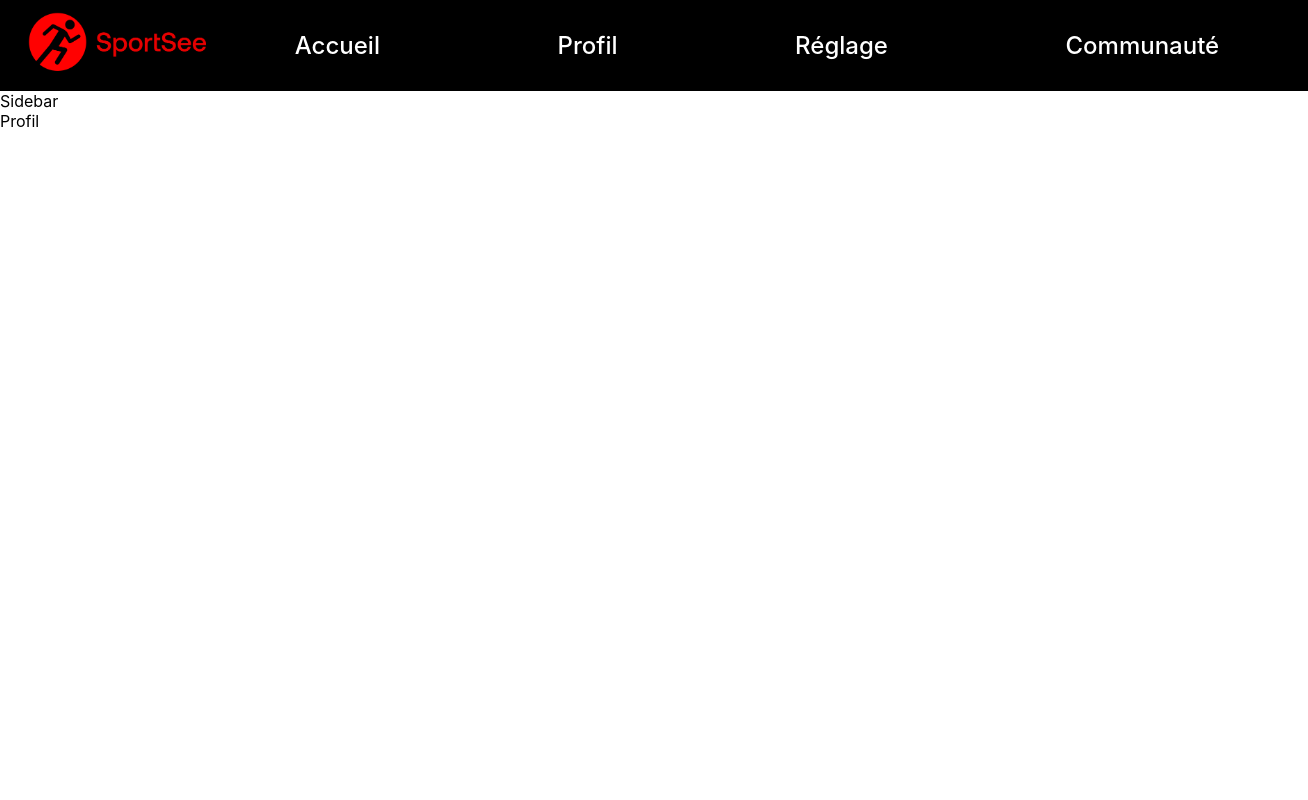
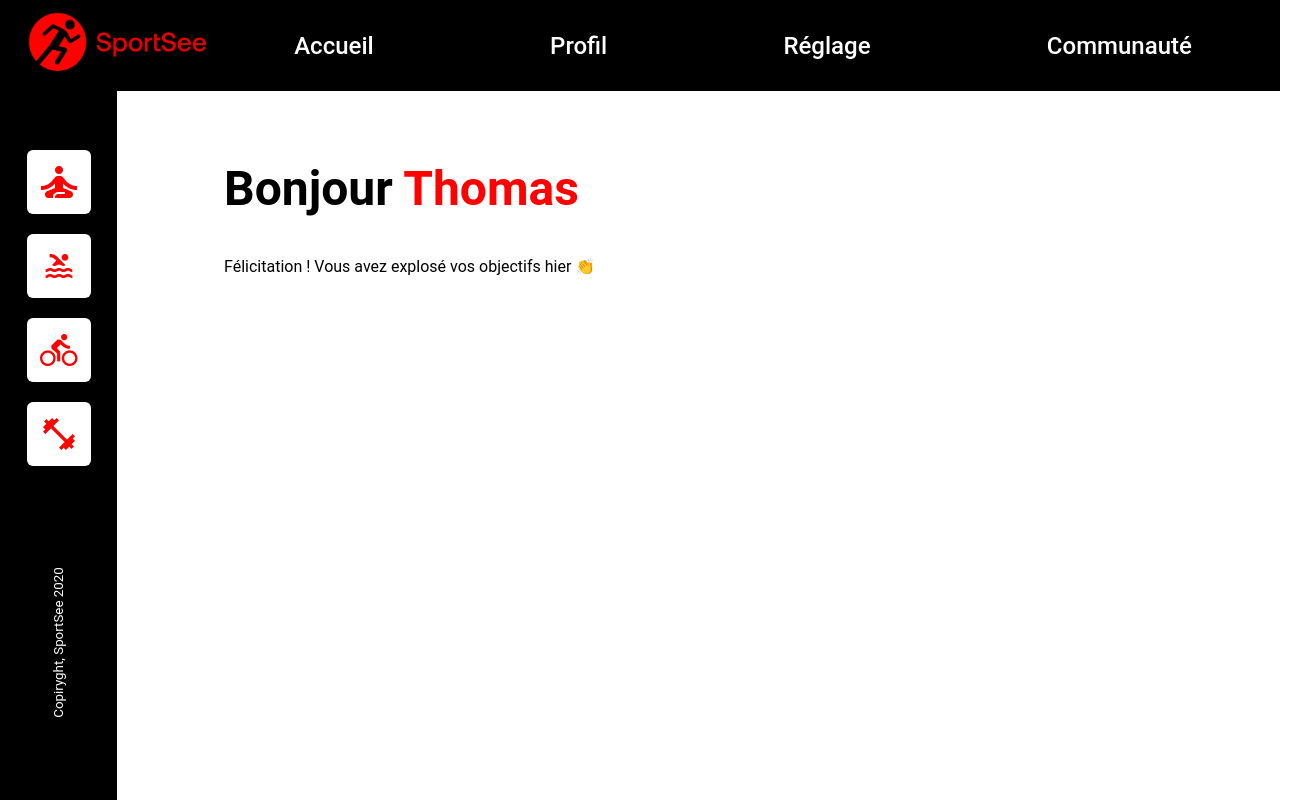
Before and after one commit to PrAndrian/SportSee, a React (Create React App) app: page / in a window 1280 px wide. Shown: the whole page, 1308 px wide, since content can reach past the window. Built offline with nearby package versions, Linux system fonts and the light colour scheme; the HTML template or start-up script is replaced by a standard one.

Commit message:
sidebar added

```diff
--- a/package.json
+++ b/package.json
@@ -6,6 +6,7 @@
     "@testing-library/jest-dom": "^5.16.5",
     "@testing-library/react": "^13.4.0",
     "@testing-library/user-event": "^13.5.0",
+    "axios": "^1.4.0",
     "react": "^18.2.0",
     "react-dom": "^18.2.0",
     "react-router": "^6.14.1",
--- a/src/components/Navbar.jsx
+++ b/src/components/Navbar.jsx
@@ -5,7 +5,7 @@ import { Link, NavLink } from 'react-router-dom'
 
 const Navbar = () => {
   return (
-    <nav id={styles.navbar}>
+    <nav id={styles.navbar} aria-labelledby="navbar">
       <Link to="/">
         <img className={styles.logo} src={logo} alt="SportSee_logo"/>
       </Link>
--- /dev/null
+++ b/src/components/Profil/IconSidebar.jsx
@@ -0,0 +1,12 @@
+import React from 'react'
+import styles from '../../styles/IconSidebar.module.css'
+
+const IconSidebar = ({image}) => {
+  return (
+    <div className={styles.icon}>
+       <img src={image} alt="icon" />
+    </div>
+  )
+}
+
+export default IconSidebar
--- a/src/components/Profil/Sidebar.jsx
+++ b/src/components/Profil/Sidebar.jsx
@@ -1,8 +1,22 @@
 import React from 'react'
+import styles from '../../styles/Sidebar.module.css'
+import IconSidebar from './IconSidebar'
+import meditation from '../../assets/meditation.png'
+import musculation from '../../assets/musculation.png'
+import natation from '../../assets/natation.png'
+import velo from '../../assets/velo.png'
 
 const Sidebar = () => {
   return (
-    <div>Sidebar</div>
+    <nav className={styles.sidebar} aria-labelledby="sidebar">
+      <div className={styles.icons}>
+        <IconSidebar image={meditation}/>
+        <IconSidebar image={natation}/>
+        <IconSidebar image={velo}/>
+        <IconSidebar image={musculation}/>
+      </div>
+      <small>Copiryght, SportSee 2020</small>
+    </nav>
   )
 }
 
--- a/src/index.css
+++ b/src/index.css
@@ -1,13 +1,11 @@
 body {
   margin: 0;
-  font-family: -apple-system, BlinkMacSystemFont, 'Segoe UI', 'Roboto', 'Oxygen',
-    'Ubuntu', 'Cantarell', 'Fira Sans', 'Droid Sans', 'Helvetica Neue',
-    sans-serif;
+  padding: 0;
+  font-family: 'Roboto', sans-serif;
   -webkit-font-smoothing: antialiased;
   -moz-osx-font-smoothing: grayscale;
 }
 
-code {
-  font-family: source-code-pro, Menlo, Monaco, Consolas, 'Courier New',
-    monospace;
+* {
+  box-sizing: border-box;
 }
--- a/src/pages/Profil.jsx
+++ b/src/pages/Profil.jsx
@@ -1,11 +1,18 @@
 import React from 'react'
 import Sidebar from '../components/Profil/Sidebar'
+import styles from '../styles/Profil.module.css'
 
 const Profil = () => {
   return (
-    <main>
+    <main id={styles.profil}>
         <Sidebar/>
-        <section>Profil</section>
+        <section className={styles.profil_content}>
+          <h1>Bonjour <span className={styles.name}>Thomas</span></h1>
+          <span>Félicitation ! Vous avez explosé vos objectifs hier 👏</span>
+          <div>
+
+          </div>
+        </section>
     </main>
   )
 }
--- /dev/null
+++ b/src/styles/IconSidebar.module.css
@@ -0,0 +1,12 @@
+.icon{
+    background-color: white;
+    height: 64px;
+    width: 64px;
+    border-radius: 6px;
+    display: flex;
+    justify-content: center;
+}
+
+.icon img{
+    object-fit: contain;
+}
--- /dev/null
+++ b/src/styles/Profil.module.css
@@ -0,0 +1,17 @@
+#profil{
+    display: flex;
+}
+
+.profil_content{
+    width: 100%;
+    padding: 29px 107px 0 107px;
+    margin-left: 117px;
+}
+
+h1{
+    font-size: 48px;
+}
+
+.name{
+    color: #FF0101;
+}
--- /dev/null
+++ b/src/styles/Sidebar.module.css
@@ -0,0 +1,27 @@
+.sidebar{
+    width: 117px;
+    height: 100vh;
+    display: flex;
+    flex-direction: column;
+    justify-content: space-evenly;
+    align-items: center;
+    gap : 20px;
+    background-color: black;
+    position: fixed;
+    top: 0;
+    left: 0;
+    z-index: -1;
+}
+
+.icons{
+    display: flex;
+    flex-direction: column;
+    justify-content: center;
+    gap : 20px;
+}
+
+small{
+    color: white;
+    transform: rotate(270deg);
+    white-space: nowrap;
+}
```
Also changed, not shown: src/data/data.js (added, +272 -0 lines), 1 other file (tests, documents, lock files or other folders).
